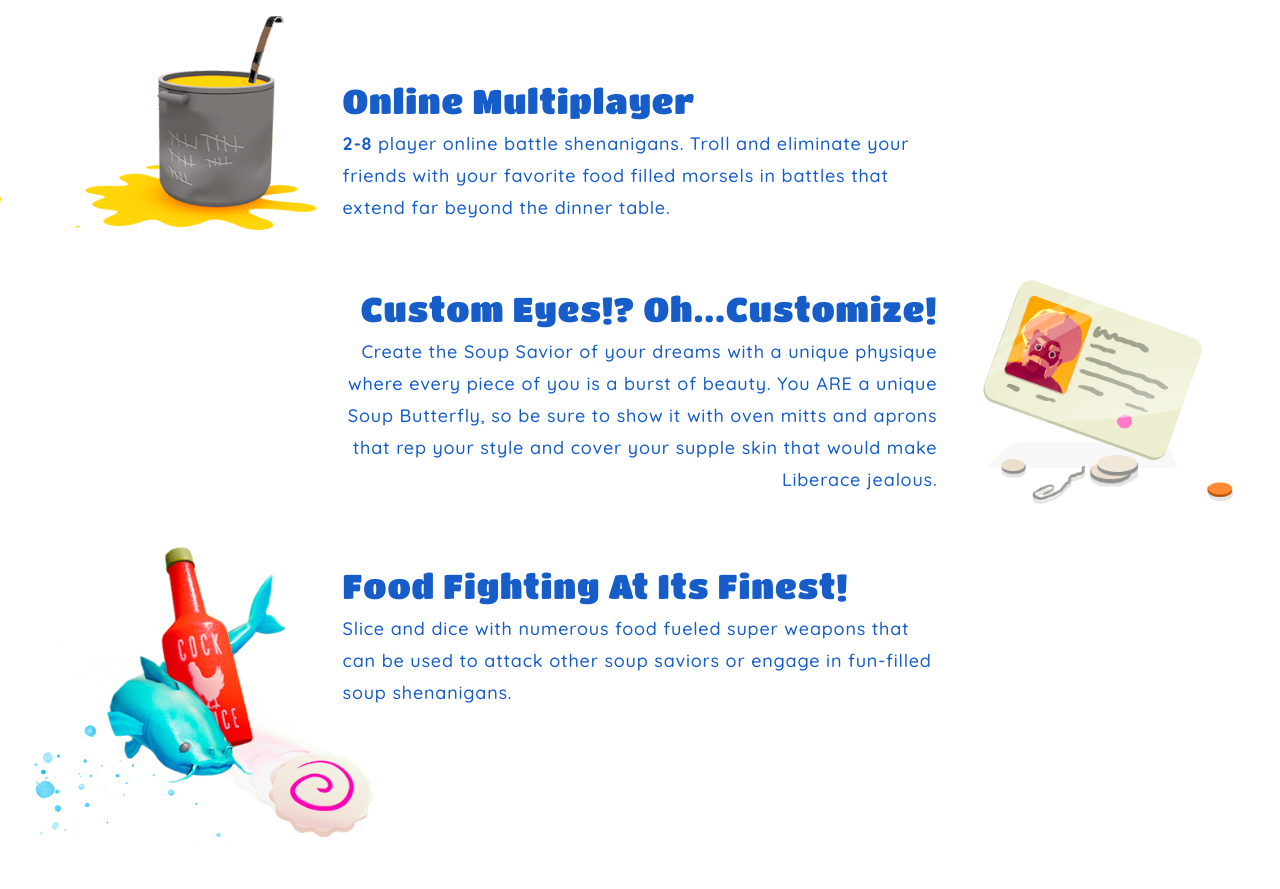
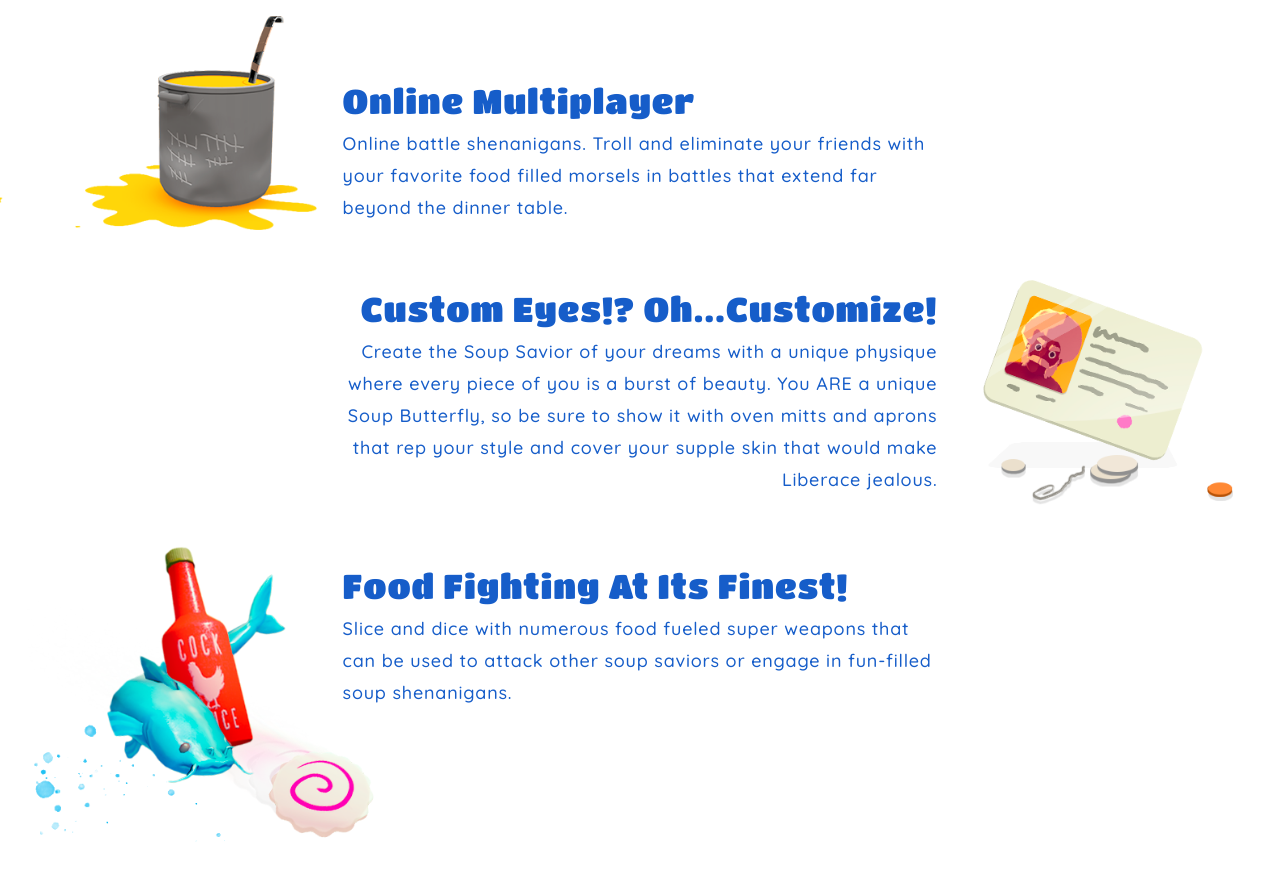
Before and after one commit to myron05/cromo, a plain HTML site: page index.html in a window 1280 px wide. Shown: the part 1220-2109 px from the top of the page. Drawn offline with Linux system fonts and the light colour scheme; grey boxes are pictures that could not be loaded.

Commit message:
Update index.html

```diff
--- a/index.html
+++ b/index.html
@@ -259,7 +259,7 @@
 					</div>
 					<div class="feature-content left">
 						<header class="features-header">Online Multiplayer</header>
-						<p><strong>2-8</strong> player online battle shenanigans. Troll and eliminate your friends with your favorite food filled morsels in battles that extend far beyond the dinner table.</p>
+						<p><strong></strong>Online battle shenanigans. Troll and eliminate your friends with your favorite food filled morsels in battles that extend far beyond the dinner table.</p>
 					</div>
 
 				</div>
```
